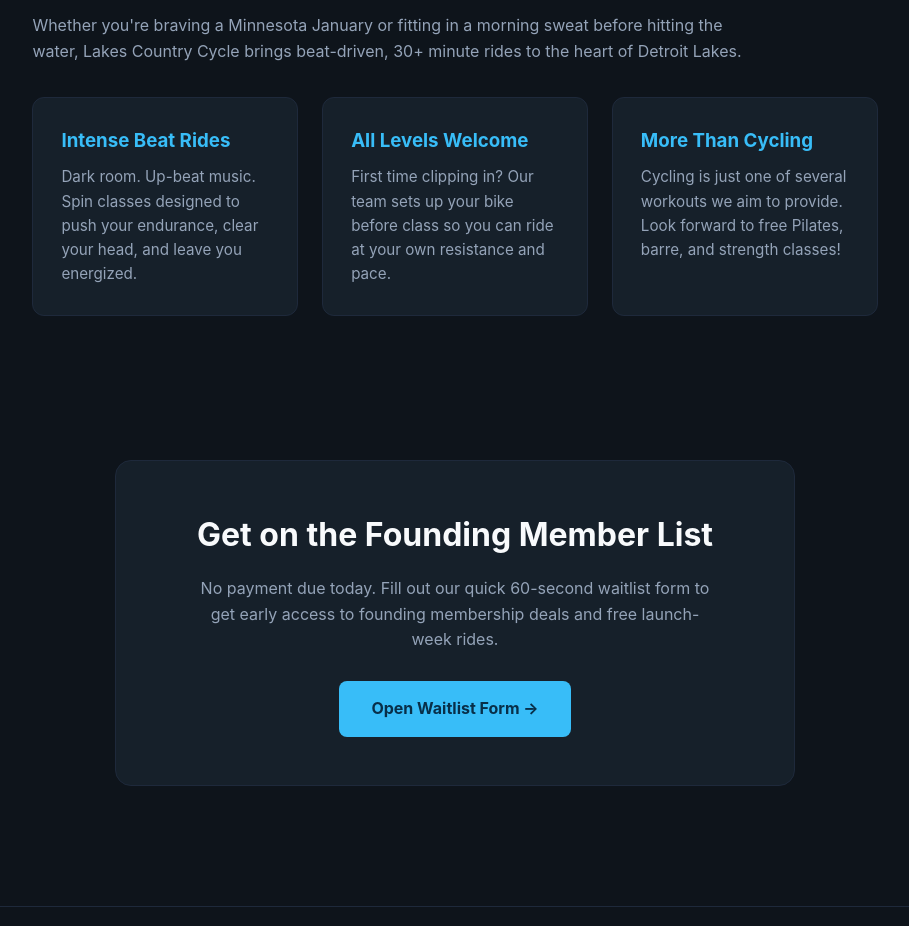
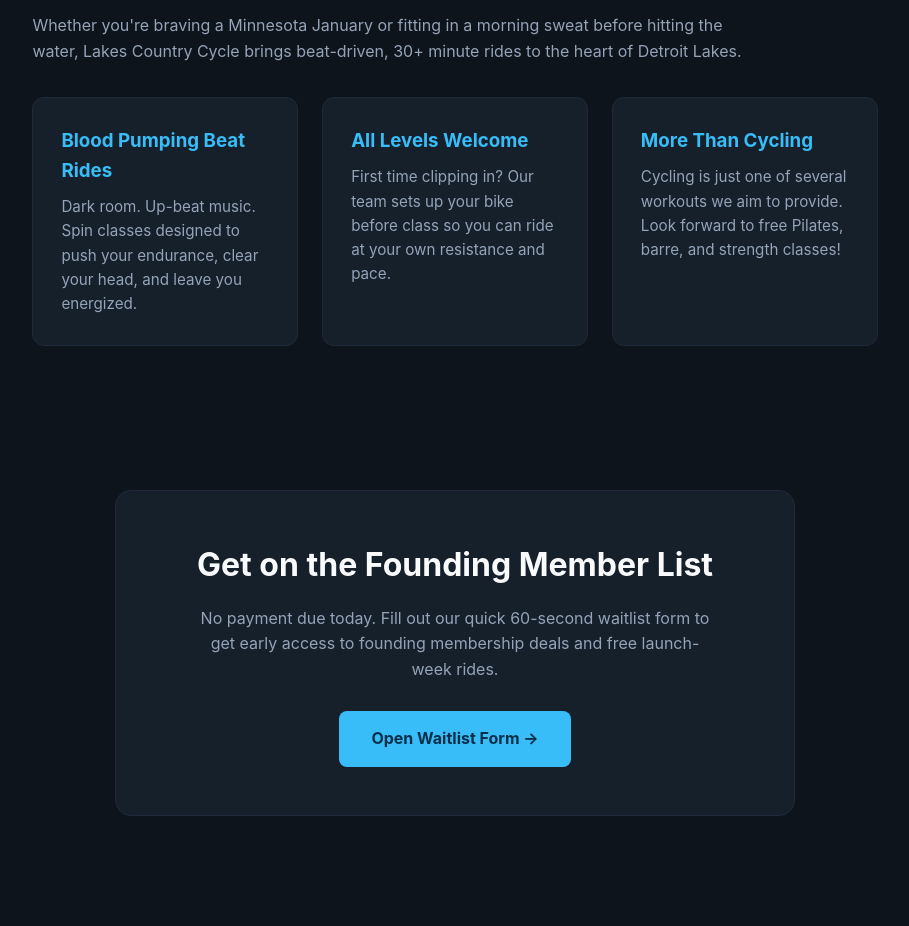
Before and after one commit to lcc-collab/lakes-country-cycle, a plain HTML site: page index.html in a window 1280 px wide. Shown: the part 1387-2313 px from the top of the page, without its empty margins (185-1094 px from the left). Drawn offline with Linux system fonts and the light colour scheme.

Commit message:
Update index.html

```diff
--- a/index.html
+++ b/index.html
@@ -153,7 +153,7 @@
     </p>
     <div class="grid" id="perks">
       <div class="card">
-        <h3>Intense Beat Rides</h3>
+        <h3>Blood Pumping Beat Rides</h3>
         <p>Dark room. Up-beat music. Spin classes designed to push your endurance, clear your head, and leave you energized.</p>
       </div>
       <div class="card">
```
